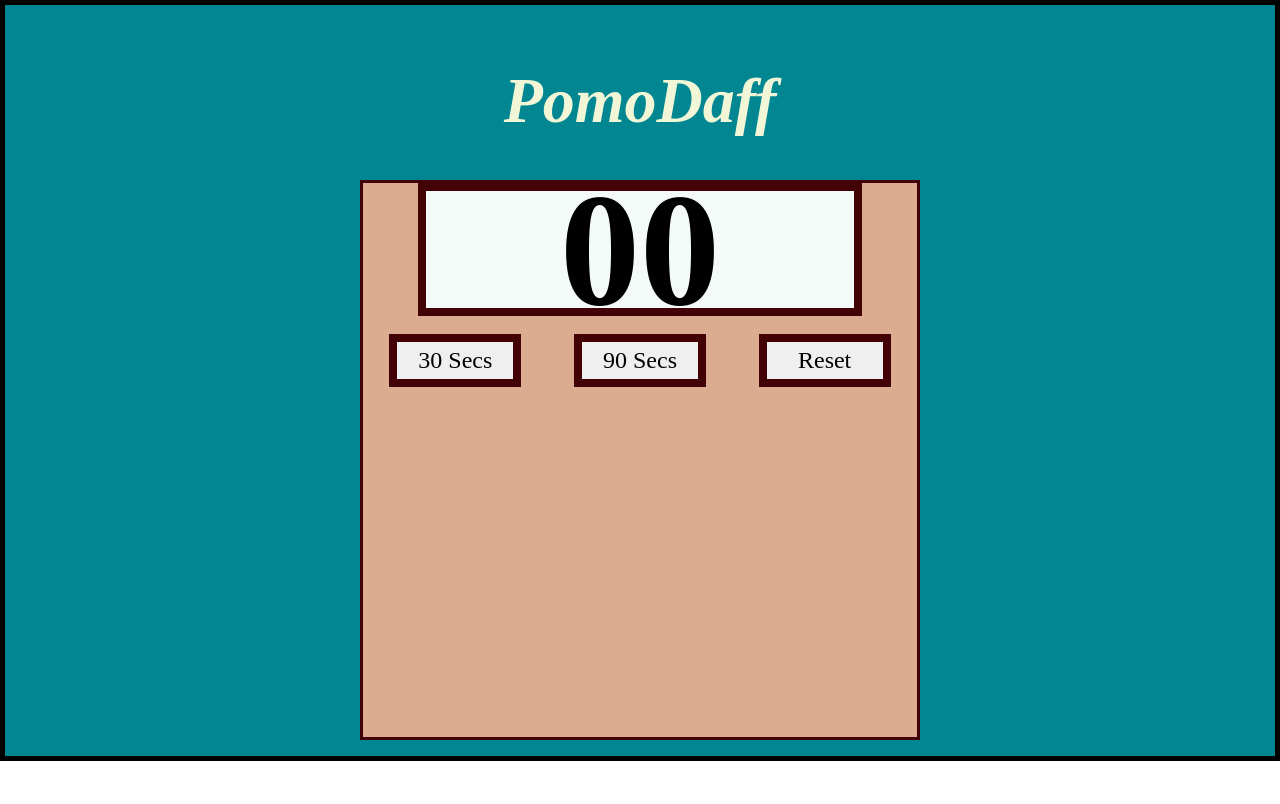
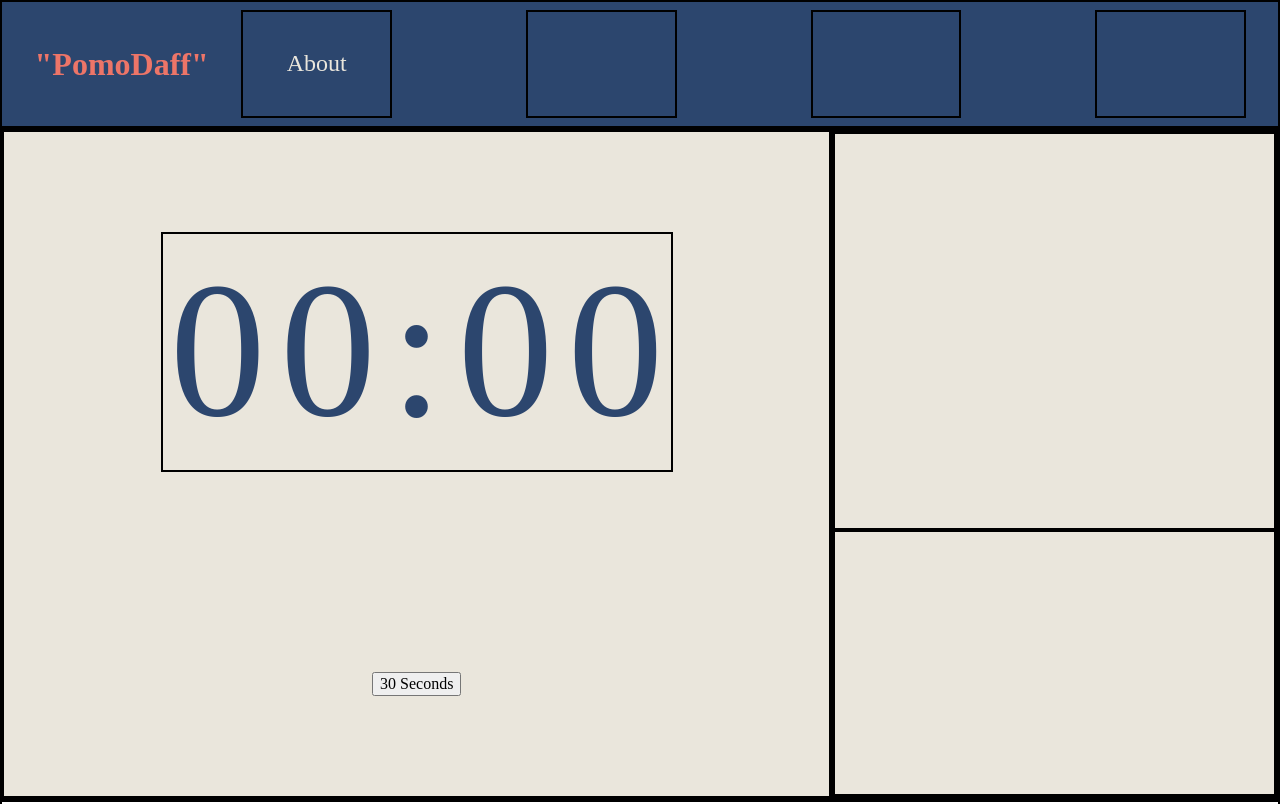
Before and after one commit to DaffCoding/PomoDaff, a plain HTML site: page index.html in a window 1280 px wide. Shown: the top 804 px of the page. Drawn offline with Linux system fonts and the light colour scheme.

Commit message:
Layout/Feat: PomoDaff Dashboard / Gauge
- Restructure the timer into a productivity dashboard
- Introduce four-digit timer display
- Add activity, goal, and session placeholders
- Establish new Flexbox layout and color palette
- Begin adapting JavaScript countdown logic

Countdown digit calculations remain in development.

```diff
--- a/css/style.css
+++ b/css/style.css
@@ -25,85 +25,145 @@ body {
 
 }
 
-* {
-
-}
-
 
 /******************************************
 /* LAYOUT
 /*******************************************/
+header {
+  border: solid 2px black;
+  color: #EAE6DC;
+  background-color: #2C466E;
+  display: flex;
+  flex-direction: row;
+  justify-content: space-between;
+  align-items: center;
+  height: 8rem;
+  width: 100%;
+  padding: 0.5rem 1rem;
+}
+
+header > nav {
+  height: 100%;
+  width: 100%;
+}
+
+header > nav > ul {
+  display: flex;
+  justify-content: space-between;;
+  align-items: center;
+  padding: 0 1em;
+  margin: 0;
+  height: 100%;
+  width: auto;
+}
+
+header > nav > ul > li {
+  border: solid 2px black;
+  display: flex;
+  justify-content: center;
+  align-items: center;
+  height: 100%;
+  width: 15%;
+  list-style-type: none;
+  font-size: x-large;
+}
+
+h1 {
+  color: #ED7568;
+  width: 20%;
+  text-align: center;
+  margin: 3px 0;
+  text-align: middle;
+}
+
+main {
+  background-color: #EAE6DC;
+  color: #2C466E;
+  display: flex;
+  flex-direction: row;
+  border: solid 2px black;
+  height: 42rem;
+  width: 100%;
+}
+
+main > section.hero {
+  border: solid 2px black;
+  display: flex;
+  flex-direction: column;
+  justify-content: space-around;
+  align-items: center;
+  height: 100%;
+  width: 65%;
+}
 
 
 
-main {
-  border: solid 5px black;
-  background: #018692;
+main > section.hero > .gauge {
+  border: solid 2px black;
+  display: flex;
+  flex-direction: row;
+  justify-content: space-around;
+  align-items: center;
+  height: 15em;
+  width: 32em;
+}
+
+main > section.hero > .gauge > span {
+  font-size: 12em;
+}
+
+
+
+main > section.hero + section {
+  border: solid 2px black;
+  display: flex;
+  flex-direction: column;
+  height: 100%;
+  width: 35%;
+}
+
+main > section.hero + section > section.recentActivity {
+  border: solid 2px black;
+  height: 60%;
+  width: 100%;
+}
+
+main > section.hero + section > section.weeklyGoal {
+  border: solid 2px black;
+  height: 40%;
+  width: 100%;
+}
+
+section.logSection {
+  border: solid 2px black;
+  display: flex;
+  height: 20rem;
+  width: 100%;
+}
+
+section.logSection > section {
+  border: solid 2px black;
   display: flex;
   flex-direction: column;
   justify-content: center;
   align-items: center;
-  height: 100%;
-  width: 100%;
-  padding: 1rem;
-}
-main > h1 {
-  font-size: 4em;
-  color: #f0f6d6;
-  font-style: italic;
+  flex: 1;
+  margin: 5px;
 }
 
-main > .pomoDaff {
-  border: solid 3px #430306;
-  background: #DCAC90;
-  display: flex;
-  flex-direction: column;
-  height: 35em;
-  width: 35em;
-}
-main > .pomoDaff > .top {
-  display: flex;
-  flex-direction: column;
-  justify-content: space-around;
-  align-items: center;
-  height: 40%;
-  width: 100%;
-}
-main > .pomoDaff > .top > .gauge {
-  border: solid 8px #430306;
-  background-color: #F3FAF8;
-  display: flex;
-  flex-direction: row;
-  justify-content: space-around;
-  align-items: center;
-  height: 60%;
-  width: 80%;
-}
-main > .pomoDaff > .top > .gauge > h2 {
-  font-size: 10em;
-}
-main > .pomoDaff > .top > .buttonWrapper {
-  display: flex;
-  flex-direction: row;
-  justify-content: space-around;
-  align-items: center;
-  height: 40%;
-  width: 100%;
-}
-main > .pomoDaff > .top > .buttonWrapper > button {
-  border: solid 8px #430306;
-  height: 60%;
-  width: 23.8%;
-  font-size: x-large;
-}
 
-main > .pomoDaff > .bottom {
-  height: 60%;
-  width: 100%;
+
+footer {
+
 }
 
 /******************************************
 /* ADDITIONAL STYLES
 /*******************************************/
 
-/* buttons, it's time for buttons  */
+/*
+#2C466E - Indigo Ocean - Sidebar, Header, Primary-Text
+#EAE6DC - Dhow Canvas - Main Dashboard background, Neutral surface
+#E6DAC4 - Pearl Shell - Cards, secondary panels, notes
+#ED7568 - Reef Pink - Buttons, Active States, Progress
+*/
--- a/index.html
+++ b/index.html
@@ -2,47 +2,70 @@
 <html lang="en">
 	<head>
   	<meta charset="utf-8">
-  	<meta name="description" content="Your description goes here">
+  	<meta name="training room" content="the room you're training in">
   	<meta name="keywords" content="one, two, three">
 		<meta name="viewport" content="width=device-width, initial-scale=1">
 
-		<title>PomoDaff</title>
+		<title>PomoDaff V3</title>
 
 		<!-- external CSS link -->
 		<link rel="stylesheet" href="css/normalize.css">
 		<link rel="stylesheet" href="css/style.css">
 	</head>
 	<body>
-		<main>
-			<h1>PomoDaff</h1>
-			<section class="pomoDaff">
-				<div class="top">
-					<section class="gauge">
-						<h2 class="minutes" hidden>00</h2>   <!-- Hidden -->
-						<h2 hidden>:</h2>  <!-- Hidden -->
-						<h2 class="seconds">00</h2>
-					</section>
-					<section class="buttonWrapper">
-            <button class="start1" type="button" name="button">30 Secs</button>
-            <button class="start2" type="button" name="button">90 Secs</button>
-						<button class="reset" type="button" name ="button">Reset</button>
-					</section>
-				</div>
-				<div class="bottom">
-				</div>
-			</section>
-		</main>
+    <header>
+      <h1>"PomoDaff"</h1>
+      <nav>
+        <ul>
+          <li>About</li>
+          <li></li>
+          <li></li>
+          <li></li>
+        </ul>
+      </nav>
+    </header>
+
+    <main>
+      <section class='hero'> <!-- change hero to PomoDaff in the future -->
+        <section class='gauge'>
+          <span class='minute-tens'>0</span>
+          <span class='minute-ones'>0</span>
+          <span>:</span>
+          <span class='second-tens'>0</span>
+          <span class='second-ones'>0</span>
+        </section>
+        <div class='buttonWrapper'>
+          <button id="timer1" type="button" name="button">30 Seconds</button>
+        </div>
+      </section>
+      <section>
+        <section class='recentActivity'>
+        </section>
+        <section class='weeklyGoal'></section>
+      </section>
+    </main>
+
+    <section class='logSection'>
+      <section class='focusToday'>
+        <h2>Focus Today</h2>
+      </section>
+      <section class='sessions'>
+        <h2>Sessions</h2>
+      </section>
+      <section class='tasks'></section>
+    </section>
 
 		<script type="text/javascript" src="js/main.js"></script>
-
 	</body>
 </html>
+
 <!--
 
 -----------------------
 🧠 LAST THOUGHTS
-Working on: Buttons of the clock, pausing to create result box for timer
-Problem: Currently, it was figuring out how to give space to Start and Pause Buttons
-Next Steps: Creating the result Box with an ID for Result
+Working on: [Describe feature]
+Problem: [Any bug or blocker]
+Next Steps: [What to do when I return]
+-----------------------
 
------------------------
+-->
--- a/js/main.js
+++ b/js/main.js
@@ -1,57 +1,62 @@
-let secondsRemaining = 23;
-let minutesRemaining = 8;
-const minutes = Math.floor(secondsRemaining / 60);
-const seconds = (secondsRemaining - (minutes - 60));
+let timer = 0;
+let countdown = 0;
+let seconds = 0;
+let minute = 0;
+
+let secondOnes = countdown - (60 - countdown);
+let secondTens = Math.floor(secondOnes / 10);
+let minuteOnes = Math.floor(secondTens / 6);
+let minuteTens = Math.floor(minuteOnes / 10);
+
+let timeRemaining = 0;
 let intervalId = null;
 
+document.querySelector('#timer1').addEventListener('click', halfMin) // Timer1 = 30 Second Timer Temp Name
 
-document.querySelector('.start1').addEventListener('click', start30Secs)
-document.querySelector('.start2').addEventListener('click', start90Secs)
-document.querySelector('.reset').addEventListener('click', reset)
+function halfMin() {
+  clearInterval(intervalId);
 
+  countdown = 30; // 1000 * 1 = Minute
 
-function start30Secs() {
-  clearInterval(intervalId);
-  secondsRemaining = 30;
+  secondOnes = countdown - (60 - countdown);
+  secondTens = Math.floor(secondOnes / 10);
+  minuteOnes = Math.floor(secondTens / 6);
+  minuteTens = Math.floor(minuteOnes / 10);
 
-  document.querySelector('.minutes').textContent = Object.values(Math.floor(minutes));
-  document.querySelector('.seconds').textContent = (secondsRemaining - (minutes * 60));
+  // document.querySelector('.second').textContent = seconds;
 
   intervalId = setInterval(() => {
-    secondsRemaining--;
-    document.querySelector('.seconds').textContent = secondsRemaining;
+    countdown--;
+    document.querySelector('.second-ones').textContent = (secondOnes);
+    document.querySelector('.second-tens').textContent = (secondTens);
+    document.querySelector('.minute-ones').textContent = (minuteOnes);
+    document.querySelector('.minute-tens').textContent = (minuteTens);
 
-    if (secondsRemaining <= 0) {
+    if (countdown <= 0) {
       clearInterval(intervalId);
       intervalId = null;
     }
   }, 1000);
 }
 
-function start90Secs() {
-  clearInterval(intervalId);
-  secondsRemaining = 90;
-  minutesRemaining = 1;
 
-  document.querySelector('.minutes').textContent = Object.values(Math.floor(minutes));
-  document.querySelector('.seconds').textContent = (secondsRemaining - (minutes * 60));
+// intervalId = setInterval(() => {
+//     secondsRemaining--;
+//     document.querySelector('.seconds').textContent = secondsRemaining;
 
-  intervalId = setInterval(() => {
-    secondsRemaining--;
-    document.querySelector('.seconds').textContent = secondsRemaining;
+//     if (secondsRemaining <= 0) {
+//       clearInterval(intervalId);
+//       intervalId = null;
+//     }
+//   }, 1000);
+// }
 
-    if (secondsRemaining <= 0) {
-      clearInterval(intervalId);
-      intervalId = null;
-    }
-  }, 1000);
-}
 
-function reset() {
-  clearInterval(intervalId);
-  intervalId = null;
-  secondsRemaining = 0;
 
-  document.querySelector('.seconds').textContent = '00';
-  document.querySelector('.minutes').textContent = '00';
-}
+// ( 1000ms = 1 Second )
+// ( 60 * 1000ms = 60,000 = 1 Minute )
+// ( 60 / 60 = 1 )
+
+//
+
+// Math.floor()
```
